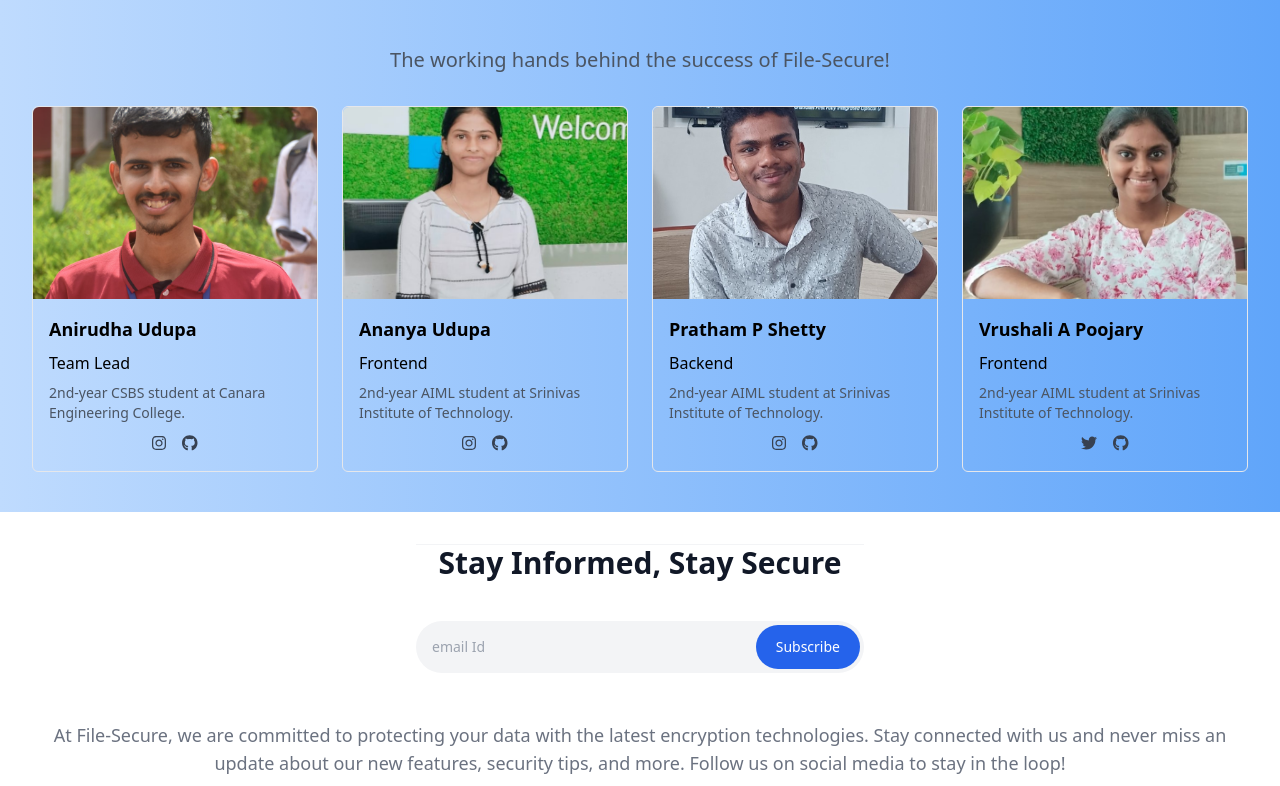
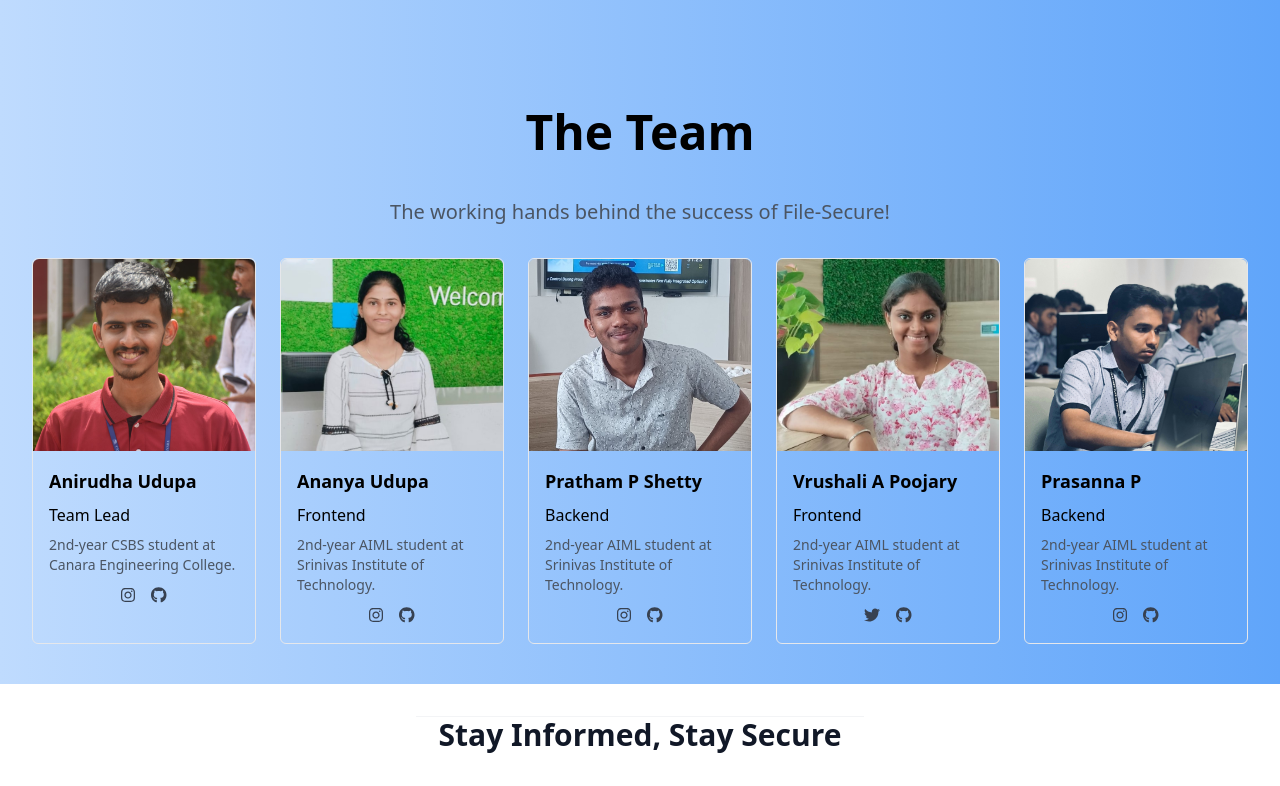
Before and after one commit to Aniudupa15/File-Secure, a React (Vite) app in the folder client/: page / in a window 1280 px wide. Shown: the part 654-1440 px from the top of the page. Built offline with nearby package versions, Linux system fonts and the light colour scheme.

Commit message:
updated Team Members

```diff
--- a/client/src/pages/Home.jsx
+++ b/client/src/pages/Home.jsx
@@ -44,7 +44,17 @@
       twitter: "https://x.com/VrushaliAP04",
       github: "https://github.com/vrushaliapoojary",
     }
-  }
+  },
+  {
+    name: "Prasanna P",
+    image: "./src/Images/5.jpg",
+    title: "Backend",
+    description: "2nd-year AIML student at Srinivas Institute of Technology.",
+    social: {
+      instagram: "https://www.instagram.com/iamprasannap?utm_source=qr&igsh=MW93ZTQwZjMzeTBqZw==",
+      github: "https://github.com/Aniudupa15",
+    }
+  },
 ];
 
 const Home = () => {
@@ -53,7 +63,7 @@
     navigate("/FileUpload");
   };
   return (
-    <div className="min-h-screen bg-gradient-to-r from-blue-200 to-blue-400 flex flex-col items-center py-10">
+    <div className="min-h-screen bg-gradient-to-r from-blue-200 to-blue-400 flex flex-col items-center pt-48 py-10">
       <div className="flex flex-col lg:flex-row items-center w-full max-w-7xl px-6 lg:px-8">
         <div className="flex flex-col items-center lg:items-start lg:mr-16 mb-10 lg:mb-0">
           <h1 className="text-black text-6xl lg:text-8xl font-extrabold pb-5 text-center lg:text-left">
@@ -86,7 +96,7 @@
             The working hands behind the success of File-Secure!
           </p>
         </div>
-        <div className="mt-8 grid grid-cols-1 gap-6 md:grid-cols-2 lg:grid-cols-4">
+        <div className="mt-8 grid grid-cols-1 gap-6 md:grid-cols-2 lg:grid-cols-5">
           {teamMembers.map((member, i) => (
             <div key={i} className="mx-auto w-full max-w-xs rounded-md border">
               <img
```
Also changed, not shown: client/src/Images/5.jpg (added).
